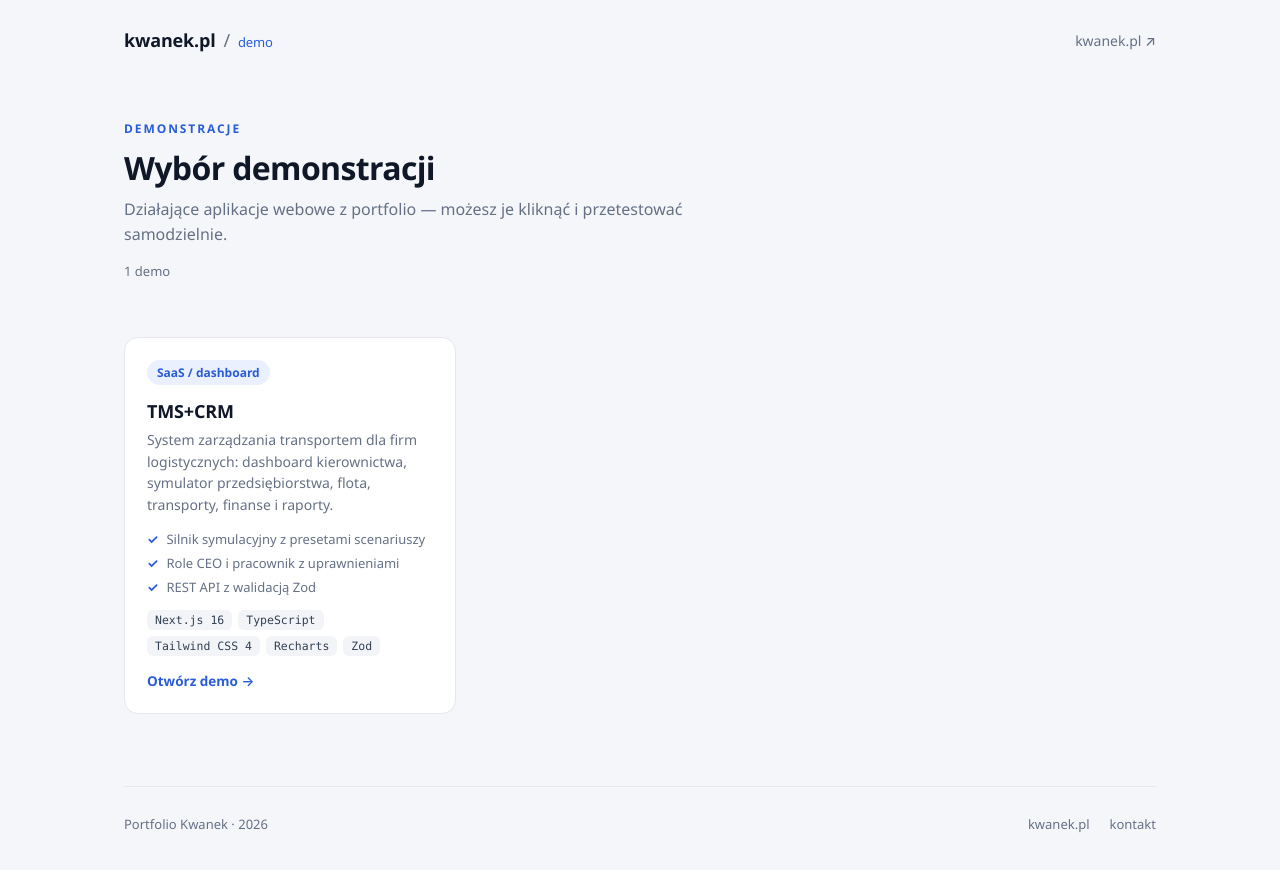
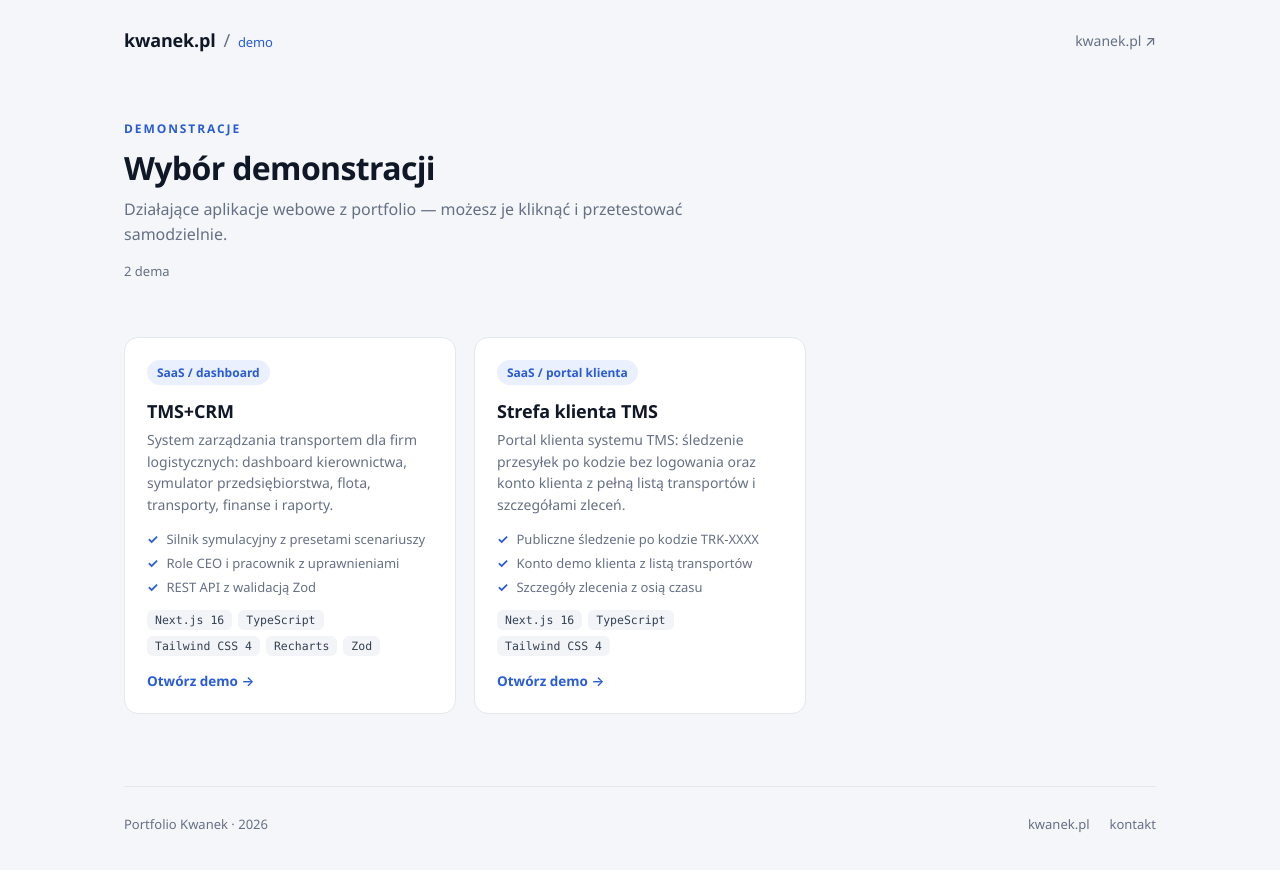
Before and after one commit to KwanekDev/kwanek-demos, a Next.js app: page / in a window 1280 px wide. Shown: the top 870 px of the page. Built offline with nearby package versions, Linux system fonts and the light colour scheme.

Commit message:
Dodaj kartę strefy klienta TMS z linkiem do /tms/klient

```diff
--- a/src/app/page.tsx
+++ b/src/app/page.tsx
@@ -23,7 +23,7 @@ export default function Home() {
 
       <main className="grid">
         {DEMOS.map((demo) => (
-          <a key={demo.slug} className="card" href={`/${demo.slug}`}>
+          <a key={demo.slug} className="card" href={demo.url ?? `/${demo.slug}`}>
             <div className="card-head">
               <span className="badge">{demo.kind}</span>
             </div>
--- a/src/content/demos.ts
+++ b/src/content/demos.ts
@@ -1,5 +1,6 @@
 export interface DemoMeta {
   slug: string;
+  url?: string;
   kind: string;
   name: string;
   description: string;
@@ -21,4 +22,18 @@ export const DEMOS: DemoMeta[] = [
       "REST API z walidacją Zod",
     ],
   },
+  {
+    slug: "tms-klient",
+    url: "/tms/klient",
+    kind: "SaaS / portal klienta",
+    name: "Strefa klienta TMS",
+    description:
+      "Portal klienta systemu TMS: śledzenie przesyłek po kodzie bez logowania oraz konto klienta z pełną listą transportów i szczegółami zleceń.",
+    stack: ["Next.js 16", "TypeScript", "Tailwind CSS 4"],
+    highlights: [
+      "Publiczne śledzenie po kodzie TRK-XXXX",
+      "Konto demo klienta z listą transportów",
+      "Szczegóły zlecenia z osią czasu",
+    ],
+  },
 ];
```
